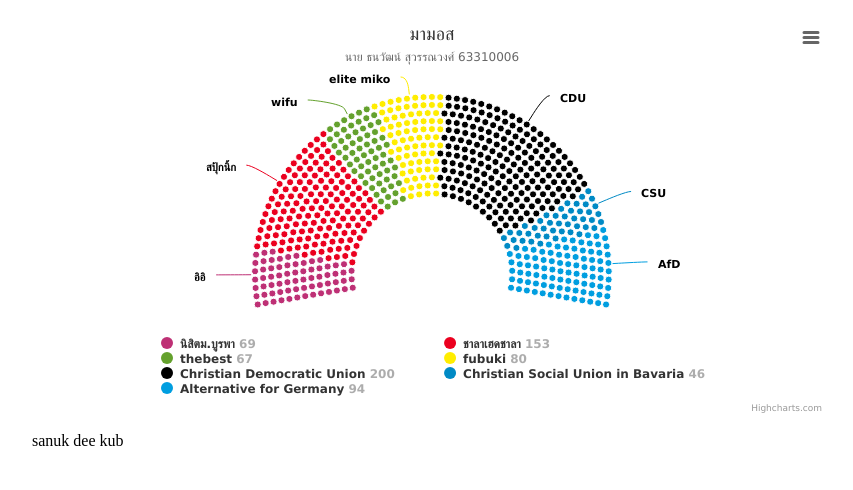
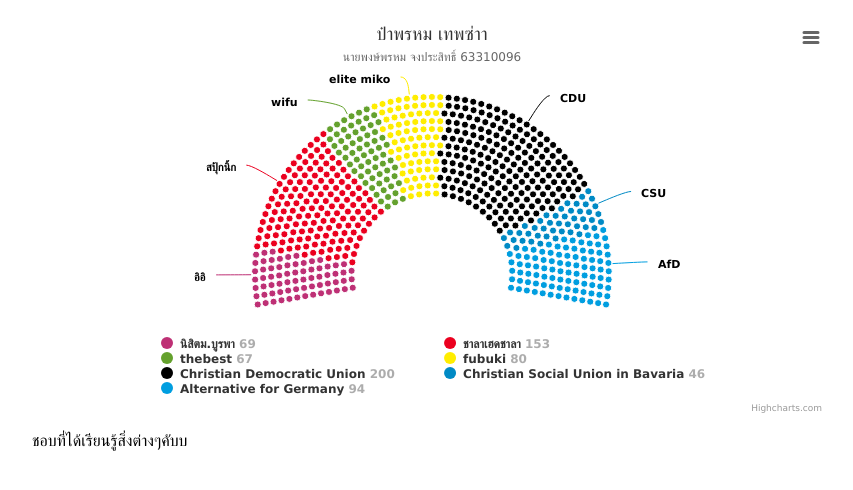
Before and after one commit to phongphom/finaltest, a PHP site: page / in a window 1280 px wide. Shown: the top 490 px of the page, without its empty margins (208-1061 px from the left). Run offline with PHP 8.4, Linux system fonts and the light colour scheme.

Commit message:
Update index.php
aaaa

```diff
--- a/index.php
+++ b/index.php
@@ -57,7 +57,7 @@
     <figure class="highcharts-figure">
         <div id="container"></div>
         <p class="highcharts-description">
-           sanuk dee kub
+            ชอบที่ได้เรียนรู้สิ่งต่างๆคับบ
         </p>
     </figure>
 
@@ -69,11 +69,11 @@
         },
 
         title: {
-            text: 'มามอส'
+            text: 'ป๋าพรหม เทพซ่าา'
         },
 
         subtitle: {
-            text: 'นาย ธนวัฒน์ สุวรรณวงศ์ 63310006'
+            text: 'นายพงษ์พรหม จงประสิทธิ์ 63310096'
         },
 
         legend: {
```
